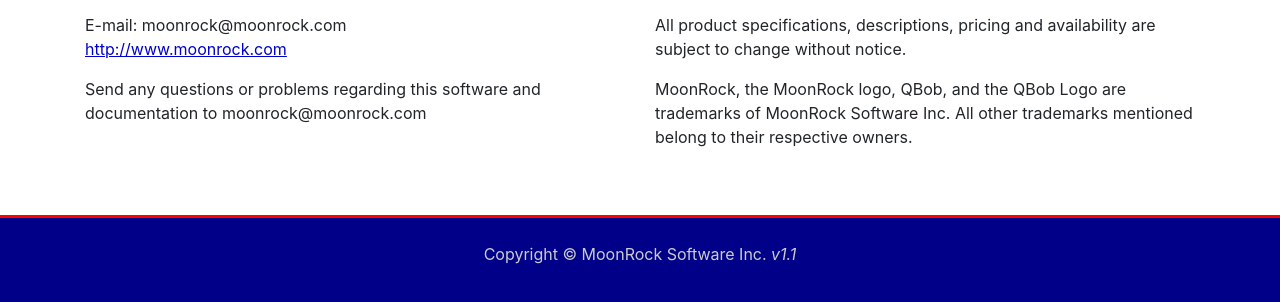
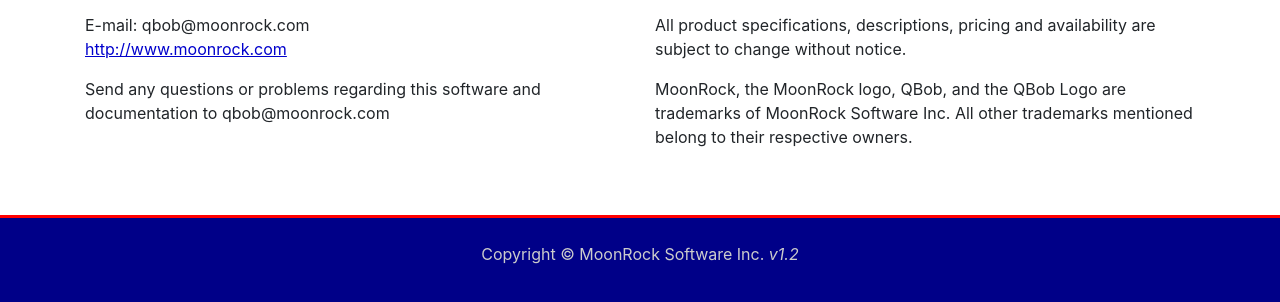
Before and after one commit to ProjectsOfFun/QBob-Manual, a plain HTML site: page index.pug in a window 1280 px wide. Shown: the part 7822-8124 px from the top of the page. Drawn offline with nearby package versions, Linux system fonts and the light colour scheme; files that its build step writes are made by us from their sources; files whose address does not match are found by name.

Commit message:
Email address updated.

```diff
--- a/index.pug
+++ b/index.pug
@@ -28,10 +28,10 @@
 				p MoonRock Software Inc.<br>1653 Federal Ave E<br>Seattle, WA 98102
 
 				p
-					| E-mail: moonrock@moonrock.com
+					| E-mail: qbob@moonrock.com
 					br
 					a(href="http://www.moonrock.com/") http://www.moonrock.com
-				p Send any questions or problems regarding this software and documentation to moonrock@moonrock.com
+				p Send any questions or problems regarding this software and documentation to qbob@moonrock.com
 
 			.col-sm-6
 				h3 Legal Information
--- a/template.pug
+++ b/template.pug
@@ -82,7 +82,7 @@
 
 		footer.pb-4.pt-4
 			.container
-				p.text-center Copyright &copy; MoonRock Software Inc. #[i v1.1]
+				p.text-center Copyright &copy; MoonRock Software Inc. #[i v1.2]
 
 
 		//-script(src="https://code.jquery.com/jquery-3.2.1.slim.min.js" integrity="sha384-KJ3o2DKtIkvYIK3UENzmM7KCkRr/rE9/Qpg6aAZGJwFDMVNA/GpGFF93hXpG5KkN" crossorigin="anonymous")
```
Also changed, not shown: README.md, docs/index.html.
